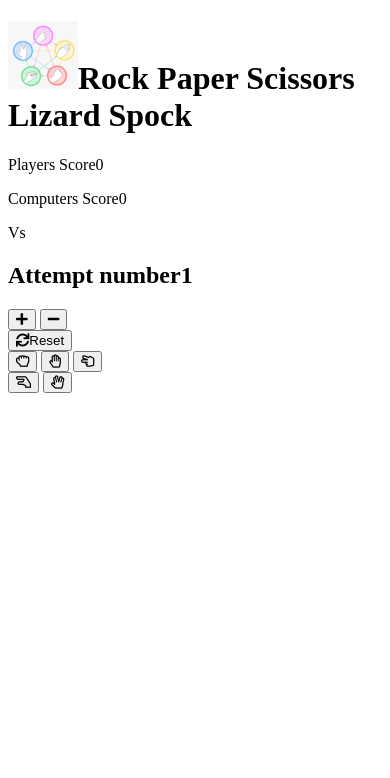
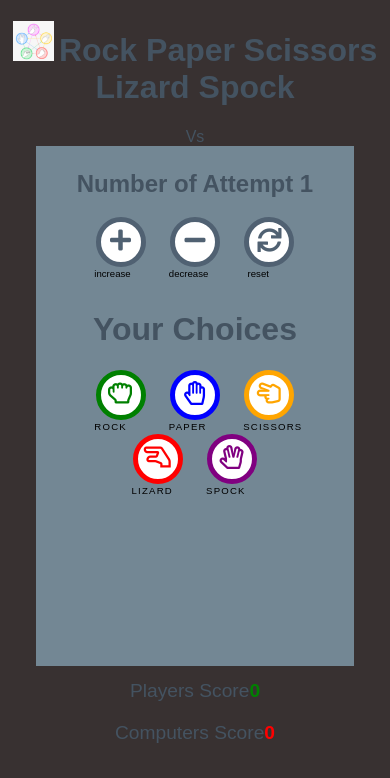
Before and after one commit to Awsomenesss/RPSLS-game, a plain HTML site: page index.html in a window 390 px wide. Drawn offline with Linux system fonts and the light colour scheme; a web font is replaced by a local one.

Commit message:
applied styles to the game modified the html

```diff
--- a/assets/css/style.css
+++ b/assets/css/style.css
@@ -0,0 +1,244 @@
+body {
+    background-color: rgb(56, 49, 49);
+    font-family: "Nabla", sans-serif;
+    color: #445361;
+    text-align: center;
+}
+
+/* --------- Heading */
+
+.heading {
+    text-align: center;
+    font-size: 1.5rem;
+}
+
+.logo {
+    height: 40px;
+    padding-right: 5px;
+}
+
+/* --------- Game layout */
+
+.game-area {
+    background-color: #738794;
+    box-sizing: border-box;
+    width: 85%;
+    height: 65vh;
+    max-height: 520px;
+    max-width: 830px;
+    margin-left: auto;
+    margin-right: auto;
+    padding: 1%;
+}
+
+.result-area {
+    width: 50%;
+    font-size: 2rem;
+    margin: auto;
+    padding: 50px 0;
+}
+
+.result-area span {
+    padding: 0 15px;
+}
+
+.score-area {
+    margin: 5px auto;
+    width: 60%;
+    font-size: 1.2rem;
+}
+
+.controls-area {
+    width: 85%;
+    margin: 30px auto;
+}
+
+#wins {
+    color: green;
+    font-weight: bold;
+}
+
+#losses {
+    color: red;
+    font-weight: bold;
+}
+
+
+
+.score {
+    display: inline-block;
+    padding: 25px;
+}
+
+/* --------- Buttons */
+
+.btn {
+    width: 220px;
+    height: 60px;
+    font-family: "Raleway", sans-serif;
+    text-transform: uppercase;
+    letter-spacing: 1.2px;
+    color: white;
+}
+
+.btn:focus {
+    outline: none;
+}
+
+.btn--big {
+    padding-top: 10px;
+    border-radius: 50%;
+    background-color: white;
+    border: 10px solid;
+    width: 100px;
+    height: 100px;
+    font-size: 3.2rem;
+    margin: 0 30px;
+    transition: all 0.5s;
+}
+
+.btn--big::after {
+    content: attr(data-type);
+    font-size: 1rem;
+    color: black;
+    position: relative;
+    left: -0.2em;
+}
+
+.btn--blue {
+    border-color: blue;
+    color: blue;
+}
+
+.btn--blue:active,
+.btn--blue:hover {
+    background-color: darkblue;
+    color: white;
+}
+
+.btn--orange {
+    border-color: orange;
+    color: orange;
+}
+
+.btn--orange:active,
+.btn--orange:hover {
+    background-color: darkorange;
+    color: white;
+}
+
+.btn--red {
+    border-color: red;
+    color: red;
+}
+
+.btn--red:active,
+.btn--red:hover {
+    background-color: darkred;
+    color: white;
+}
+
+.btn--green {
+    border-color: green;
+    color: green;
+}
+
+.btn--green:active,
+.btn--green:hover {
+    background-color: darkgreen;
+    color: white;
+}
+
+.btn--purple {
+    border-color: purple;
+    color: purple;
+}
+
+.btn--purple:active,
+.btn--purple:hover {
+    background-color: rgb(46, 6, 46);
+    color: white;
+}
+
+.incrementBtn {
+    border-color: #506172;
+    color: #506172;
+}
+
+.btn--gray:active,
+.btn--gray:hover {
+    background-color: #2d3236;
+    color: white;
+}
+
+.btn--gray {
+    border-color: #506172;
+    color: #506172;
+}
+
+.btn--gray:active,
+.btn--gray:hover {
+    background-color: #2d3236;
+    color: white;
+}
+
+
+/* --------- Media queries */
+
+@media (max-width: 414px) {
+    .controls-area {
+        width: 100%;
+    }
+
+    .btn--big {
+        margin: 0 10px;
+        padding: 5px;
+        border: 5px solid;
+        width: 50px;
+        height: 50px;
+        font-size: 1.5rem;
+    }
+
+    .btn--big::after {
+        font-size: 0.6rem;
+        left: -0.7rem;
+    }
+
+    .btn--gray {
+        margin-top: 0;
+    }
+
+    .score-area {
+        width: 100%;
+    }
+
+    .score {
+        margin: 0.5em auto;
+        display: block;
+        padding: 5px;
+    }
+
+    .heading {
+        font-size: 2rem;
+    }
+}
+
+@media (max-width: 320px) {
+    .game-area {
+        height: 70vh;
+    }
+
+    .controls-area {
+        width: 75%;
+        margin: 10px auto;
+    }
+
+    .btn--big {
+        margin: 10px 10px;
+    }
+
+    .question-area {
+        padding: 10px 0;
+    }
+
+}
--- a/index.html
+++ b/index.html
@@ -26,11 +26,6 @@
       Scissors Lizard Spock
     </h1>
 
-    <div class="score-area">
-      <p class="score">Players Score<span id="wins">0</span></p>
-      <p class="score">Computers Score<span id="losses">0</span></p>
-    </div>
-
     <div class="results-area">
       <span id="players-choice"></span>
       <span id="vs">Vs</span>
@@ -39,32 +34,43 @@
 
     <div class="game-area">
       <div class="attempt-buttons">
-        <h2>Attempt number<span id="maxClicks">1</span></h2>
-        <button class="incrementBtn"><i class="fas fa-plus"></i></button>
-        <button class="decrementBtn"><i class="fas fa-minus"></i></button>
-        <br />
-        <button class="reset"><i class="fas fa-sync"></i>Reset</button>
+        <h2>Number of Attempt <span id="maxClicks">1</span></h2>
+        <button data-type="increase" class="btn--big btn--gray">
+          <i class="fas fa-plus"></i>
+        </button>
+        <button data-type="decrease" class="btn--big btn--gray">
+          <i class="fas fa-minus"></i>
+        </button>
+        <button data-type="reset" class="btn--big btn--gray">
+          <i class="fas fa-sync"></i>
+        </button>
       </div>
       <div class="controls-area">
-        <button class="btn btn--big btn--green">
+        <h1 class="heading">Your Choices</h1>
+        <button data-type="rock" class="btn btn--big btn--green">
           <i class="far fa-hand-rock"></i>
         </button>
-        <button class="btn btn--big btn--blue">
+        <button data-type="paper" class="btn btn--big btn--blue">
           <i class="far fa-hand-paper"></i>
         </button>
-        <button class="btn btn--big btn--orange">
+        <button data-type="scissors" class="btn btn--big btn--orange">
           <i class="far fa-hand-scissors"></i>
         </button>
         <br />
-        <button class="btn btn--big btn--red">
+        <button data-type="lizard" class="btn btn--big btn--red">
           <i class="far fa-hand-lizard"></i>
         </button>
-        <button class="btn btn--big btn--purple">
+        <button data-type="spock" class="btn btn--big btn--purple">
           <i class="far fa-hand-spock"></i>
         </button>
       </div>
     </div>
 
+    <div class="score-area">
+      <p class="score">Players Score<span id="wins">0</span></p>
+      <p class="score">Computers Score<span id="losses">0</span></p>
+    </div>
+
     <script src="assets/js/script.js"></script>
   </body>
 </html>
```
